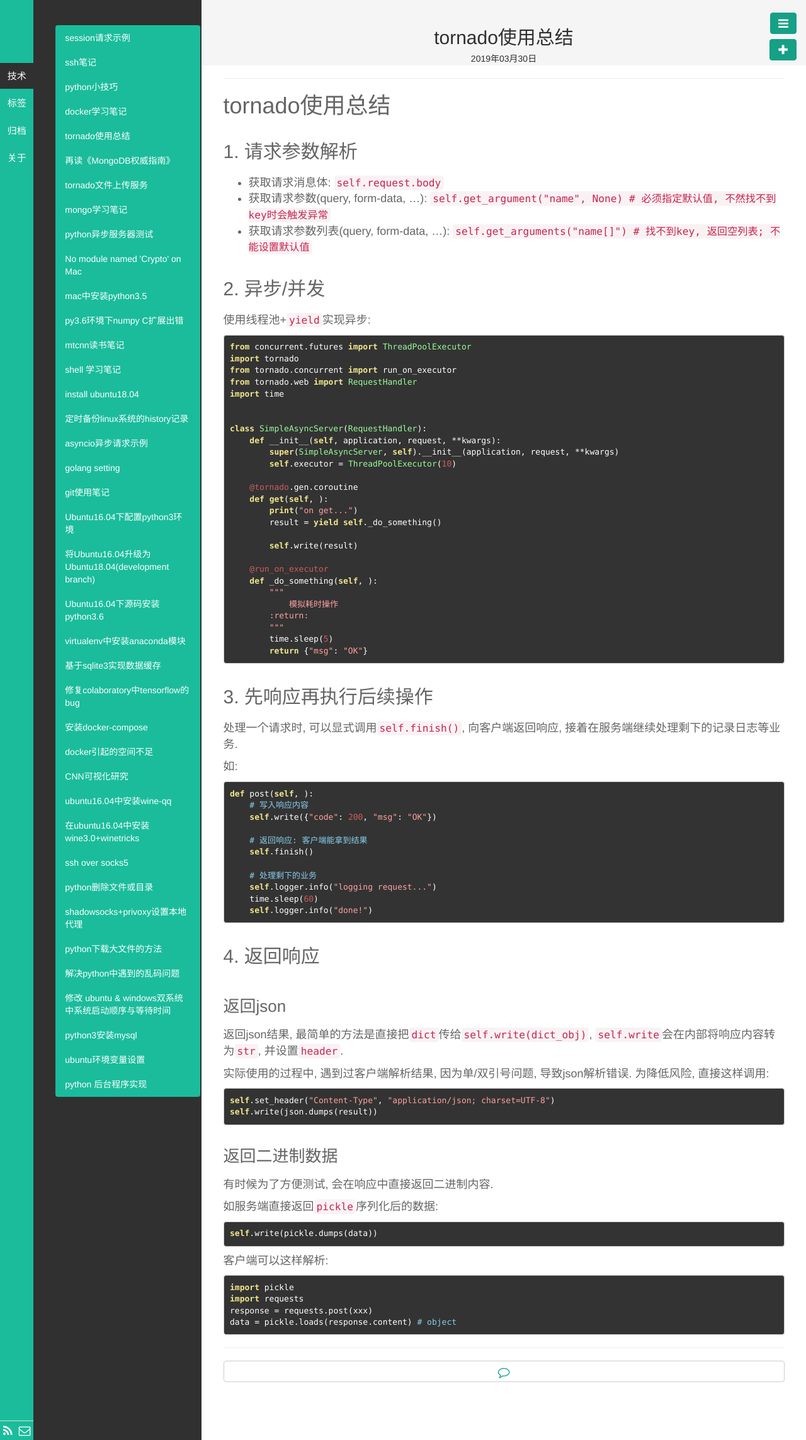
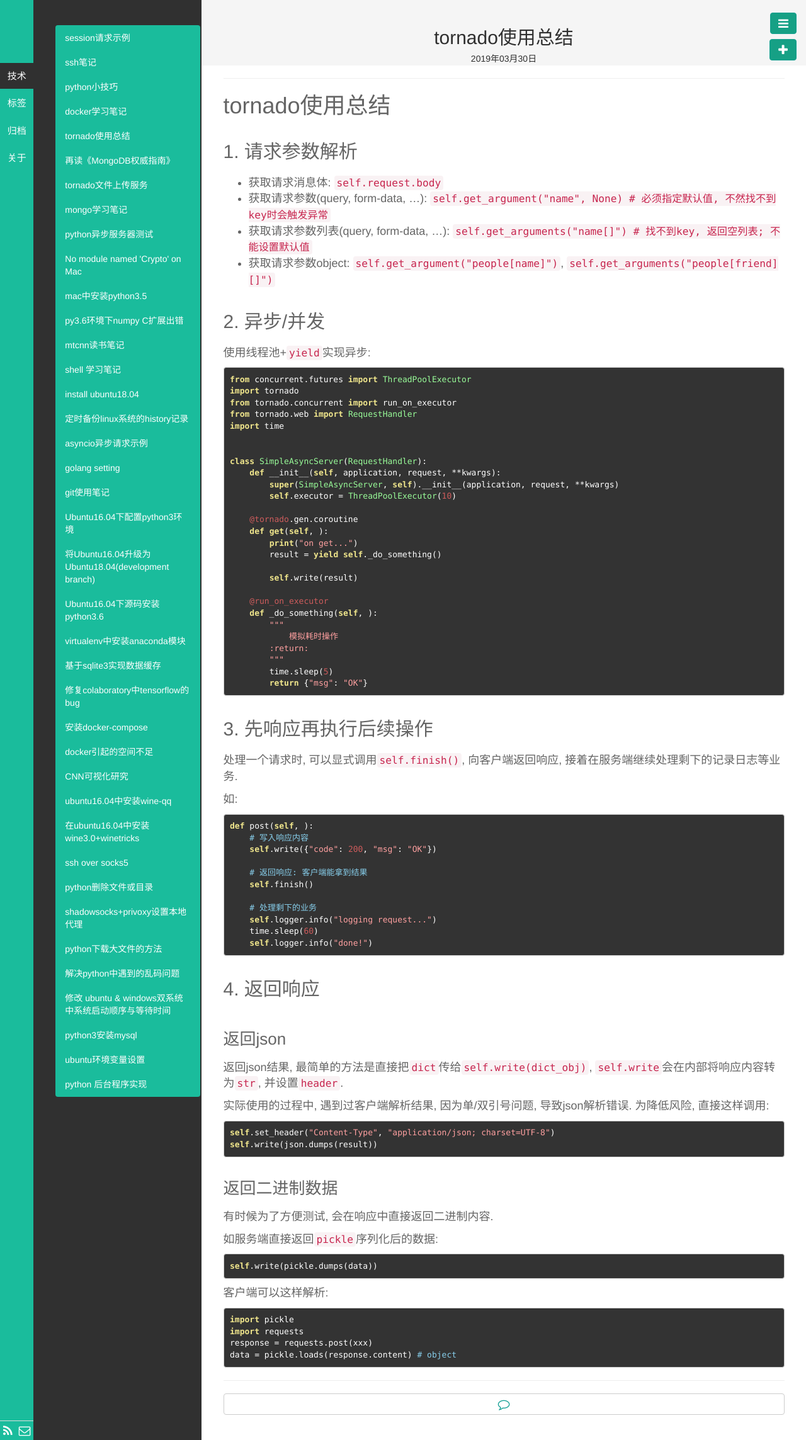
Before and after one commit to fengrk/frkhit.github.io, a Jekyll site: the page built from _posts/blog/2019-03-30-tornado_learning_note.md, in a window 1280 px wide. Shown: the whole page at 63% size. Built offline with Jekyll 4.4.1, drawn with Linux system fonts in a browser that asks for light colours; Markdown is read by kramdown in place of the engine named in the settings.

Commit message:
Update 2019-03-30-tornado_learning_note.md

```diff
--- a/_posts/blog/2019-03-30-tornado_learning_note.md
+++ b/_posts/blog/2019-03-30-tornado_learning_note.md
@@ -13,6 +13,7 @@
 - 获取请求消息体: `self.request.body`
 - 获取请求参数(query, form-data, ...): `self.get_argument("name", None) # 必须指定默认值, 不然找不到key时会触发异常`
 - 获取请求参数列表(query, form-data, ...): `self.get_arguments("name[]") # 找不到key, 返回空列表; 不能设置默认值`
+- 获取请求参数object: `self.get_argument("people[name]")`, `self.get_arguments("people[friend][]")`
 
 ## 2. 异步/并发
 使用线程池+`yield`实现异步:
```
